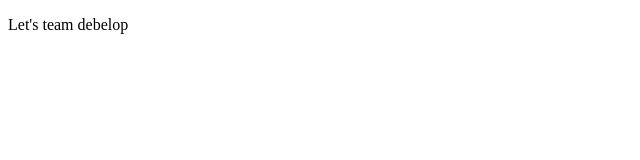
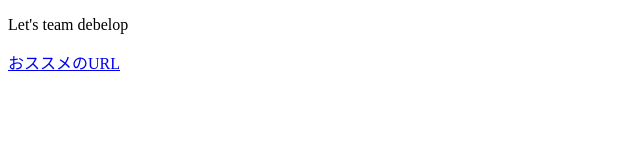
Before and after one commit to yoshiokaharuto/branch-practice, a plain HTML site: page index.html in a window 1280 px wide. Shown: the whole page, without its empty margins (0-640 px from the left). Drawn offline with Linux system fonts and the light colour scheme.

Commit message:
index.htmlの追記

```diff
--- a/index.html
+++ b/index.html
@@ -6,5 +6,7 @@
 	</head>
 	<body>
 		<p>Let's team debelop</p>
+		<a href=https://sites.google.com/morijyobi.ac.jp/introduction-to-project-develo/%E3%83%9B%E3%83%BC%E3%83%A0>おススメのURL</a>
 	</body>
+
 </html>
```
